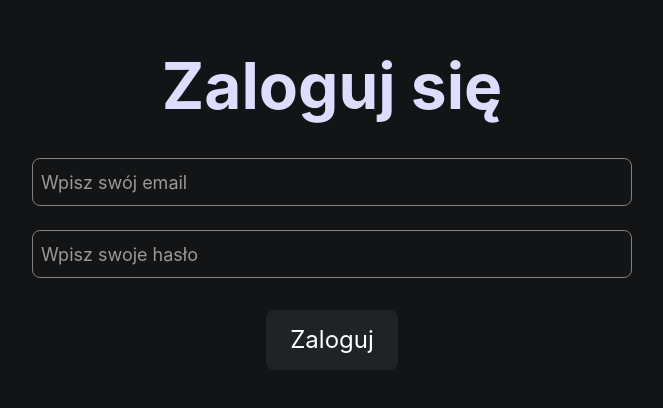
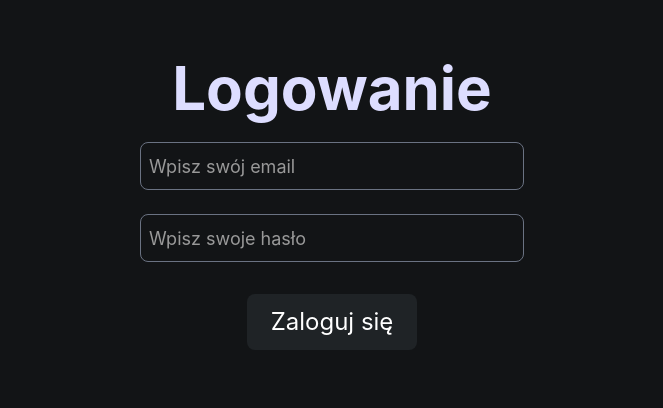
Before and after one commit to mixmaxmix20/Bachelors-Project-Game-Recommendation, a React (Vite) app: page /login in a window 1280 px wide. Shown: the part 192-600 px from the top of the page, without its empty margins (308-971 px from the left). Built offline with nearby package versions, Linux system fonts and the light colour scheme; no server answers.

Commit message:
refactor(ui): rewrite Login page to Tailwind

```diff
--- a/src/pages/Login/Login.css
+++ /dev/null
@@ -1,15 +0,0 @@
-.inputButton {
-  padding: 12px 24px;
-  font-size: 24px;
-  margin: 8px;
-  border-radius: 10px;
-  background-color: #1f2326;
-  color: white;
-  border: none;
-  cursor: pointer;
-  transition: background-color 0.3s ease;
-}
-
-.inputButton:hover {
-  background-color: #2f3439;
-}
--- a/src/pages/Login/Login.tsx
+++ b/src/pages/Login/Login.tsx
@@ -1,20 +1,17 @@
-import "./Login.css";
 import { useState } from "react";
 import { useNavigate } from "react-router-dom";
 import { signInWithEmailAndPassword } from "firebase/auth";
 import { auth } from "../../services/firebase";
 import { useAuth } from "../../contexts/AuthContext";
+import Button from "../../components/layout/Button";
 
-interface LoginProps {}
-
-function Login(props: LoginProps) {
+function Login() {
   const { login } = useAuth();
-  const [user, setUser] = useState("");
   const [password, setPassword] = useState("");
   const [email, setEmail] = useState("");
   const [passwordError, setPasswordError] = useState("");
   const [emailError, setEmailError] = useState("");
-  const [generalError, setGeneralError] = useState("");
+  const [, setGeneralError] = useState("");
 
   const navigate = useNavigate();
 
@@ -38,51 +35,41 @@ function Login(props: LoginProps) {
         login(userCredential.user);
         navigate("/profile");
       })
-      .catch((error) => {
-        const errorCode = error.code;
-        const errorMessage = error.message;
-
+      .catch(() => {
         alert(`Błąd: Niepoprawne dane`);
       });
   }
 
   return (
-    <div className="mainContainer">
-      <div className="titleContainer">
-        <div>Zaloguj się</div>
+    <div className="flex flex-col items-center justify-center min-h-screen bg-[#121416] text-[#ddddff]">
+      <div className="flex flex-col items-center justify-center text-6xl font-bold">
+        <h2>Logowanie</h2>
       </div>
       <br />
-      <div className="inputContainer">
+      <div className="flex flex-col items-start justify-center">
         <input
           name="email"
           value={email}
           placeholder="Wpisz swój email"
           onChange={(ev) => setEmail(ev.target.value)}
-          className="inputBox"
+          className="h-12 w-96 text-lg rounded-lg border border-gray-500 pl-2 self-center"
         />
-        <label className="errorLabel">{emailError}</label>
+        <label className="text-red-500 text-xs">{emailError}</label>
       </div>
       <br />
-      <div className="inputContainer">
+      <div className="flex flex-col items-start justify-center">
         <input
           name="password"
           value={password}
           type="password"
           placeholder="Wpisz swoje hasło"
           onChange={(ev) => setPassword(ev.target.value)}
-          className="inputBox"
+          className="h-12 w-96 text-lg rounded-lg border border-gray-500 pl-2 self-center"
         />
-        <label className="errorLabel">{passwordError}</label>
+        <label className="text-red-500 text-xs">{passwordError}</label>
       </div>
       <br />
-      <div className="inputContainer">
-        <input
-          value="Zaloguj"
-          type="button"
-          onClick={onButtonClick}
-          className="inputButton"
-        />
-      </div>
+      <Button onClickPar={onButtonClick} isStandalone={true}>Zaloguj się</Button>
     </div>
   );
 }
```
